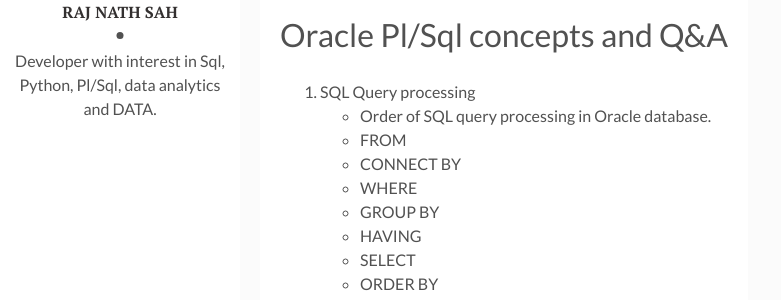
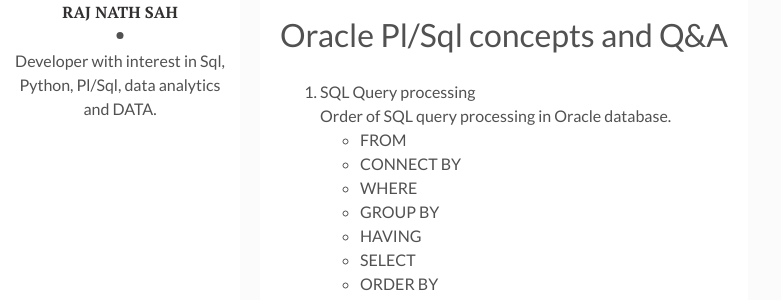
Before and after one commit to rajnathsah/rajnathsah.github.io, a Jekyll site: the page built from _posts/2019-11-03-Oracle-Pl-Sql-Questions.md, in a window 1280 px wide. Shown: the part 130-430 px from the top of the page, without its empty margins (0-781 px from the left). Built offline with Jekyll 4.4.1, drawn with Linux system fonts in a browser that asks for light colours; comment, search, counter and statistics services are not loaded.

```diff
--- a/_posts/2019-11-03-Oracle-Pl-Sql-Questions.md
+++ b/_posts/2019-11-03-Oracle-Pl-Sql-Questions.md
@@ -9,7 +9,7 @@ tags: [Oracle, SQL, PL/SQL]
 # Oracle Pl/Sql concepts and Q&A
 
 1. SQL Query processing
-  - Order of SQL query processing in Oracle database.
+    Order of SQL query processing in Oracle database.
     * FROM
     * CONNECT BY
     * WHERE
```
